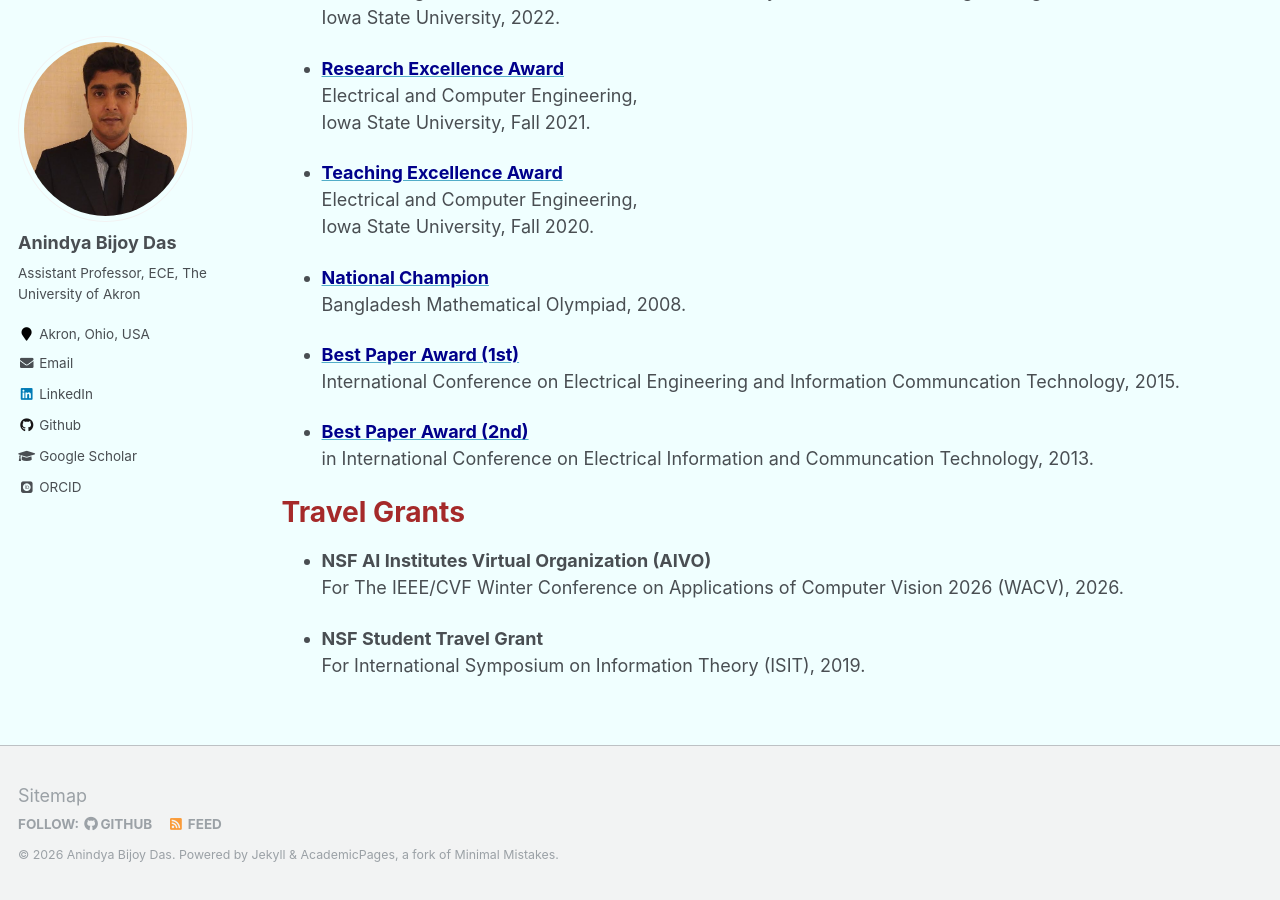
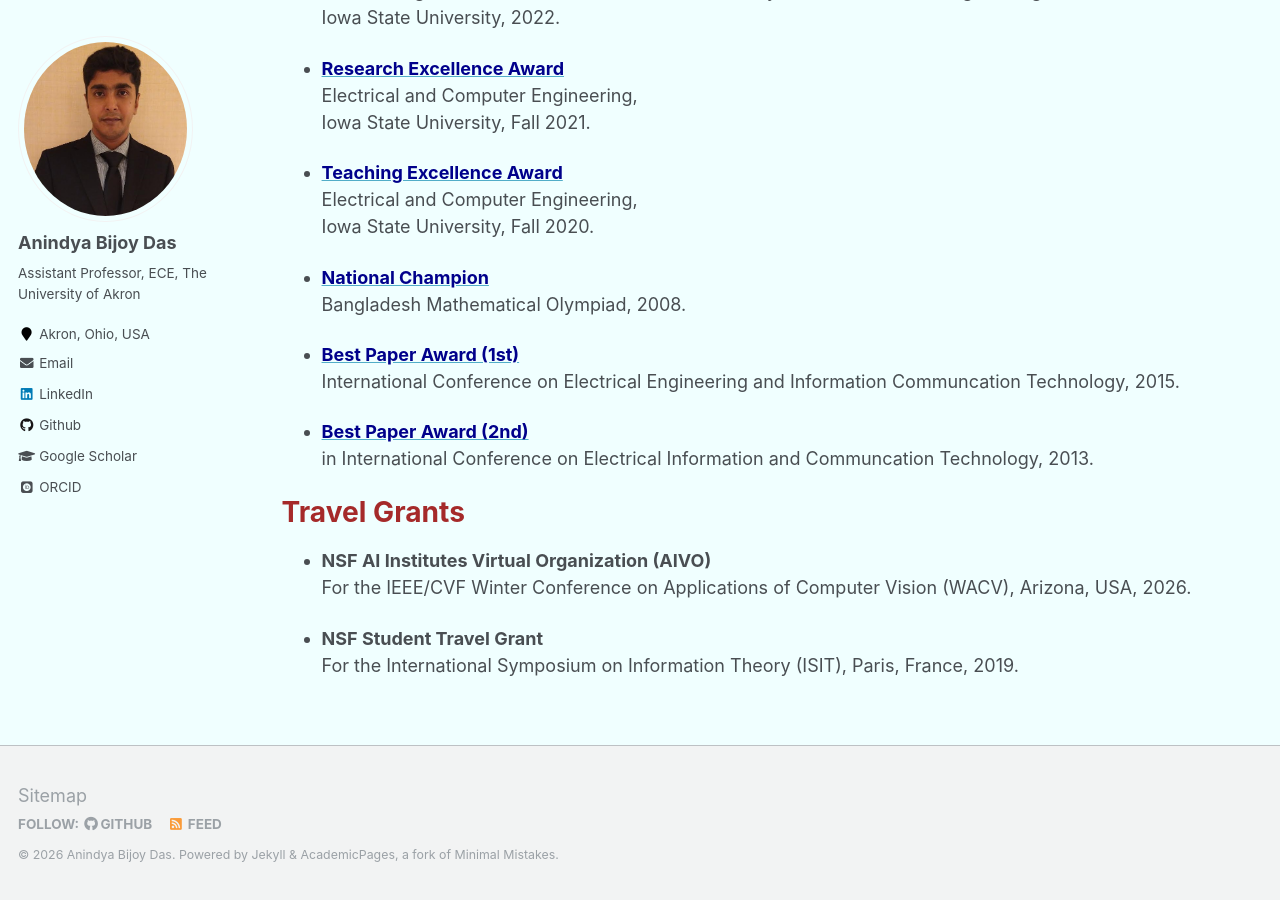
Before and after one commit to anindyabijoydas/portfolio, a Jekyll site: the page built from _pages/awards.md, in a window 1280 px wide and 900 px high, scrolled down 562 px. Built offline with Jekyll 4.4.1, drawn with Linux system fonts in a browser that asks for light colours; some web fonts are replaced.

Commit message:
Update awards.md

```diff
--- a/_pages/awards.md
+++ b/_pages/awards.md
@@ -41,6 +41,6 @@ redirect_from:
 <span style="color:brown">**Travel Grants**</span>
 ======
 
-* **NSF AI Institutes Virtual Organization (AIVO)** <br/> For The IEEE/CVF Winter Conference on Applications of Computer Vision 2026 (WACV), 2026.
+* **NSF AI Institutes Virtual Organization (AIVO)** <br/> For the IEEE/CVF Winter Conference on Applications of Computer Vision (WACV), Arizona, USA, 2026.
 
-* **NSF Student Travel Grant** <br/> For International Symposium on Information Theory (ISIT), 2019.
+* **NSF Student Travel Grant** <br/> For the International Symposium on Information Theory (ISIT), Paris, France, 2019.
```
